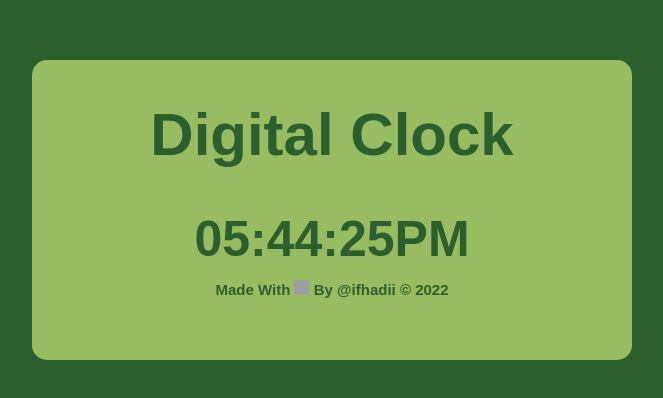
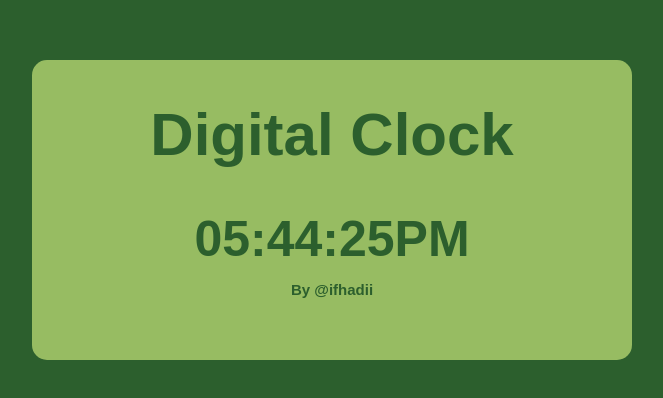
Before and after one commit to ifhadii/Digital-Clock, a plain HTML site: page index.html in a window 1280 px wide. Shown: the part 190-588 px from the top of the page, without its empty margins (308-971 px from the left). Drawn offline with Linux system fonts and the light colour scheme; grey boxes are pictures that could not be loaded.

Commit message:
Add files via upload

```diff
--- a/index.html
+++ b/index.html
@@ -22,10 +22,7 @@
         <div id="clock" class="Box-time" onload="showTime()"></div>
       </div>
       <div class="Heart">
-        <a target="_blank" href="https://www.instagram.com/ifhadii/">Made With <img
-            src="   https://cdn-icons-png.flaticon.com/512/210/210545.png"
-            width="15" height="15" alt="image.png"
-            title="Heart" class="img-small"> By @ifhadii © 2022</a>
+        <a target="_blank" href="https://www.instagram.com/ifhadii/">By @ifhadii</a>
       </div>
     </div>
     </div>
```
